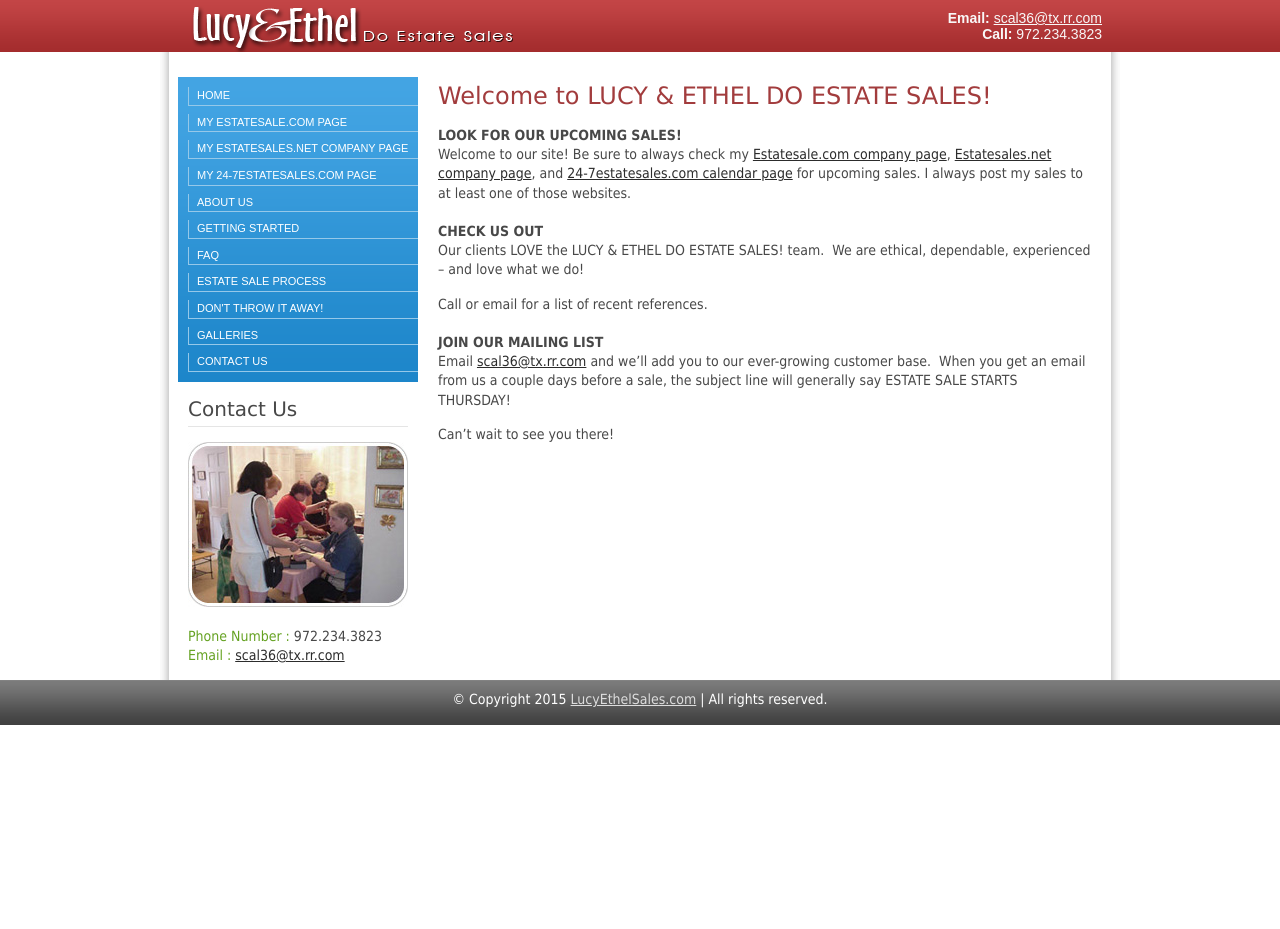
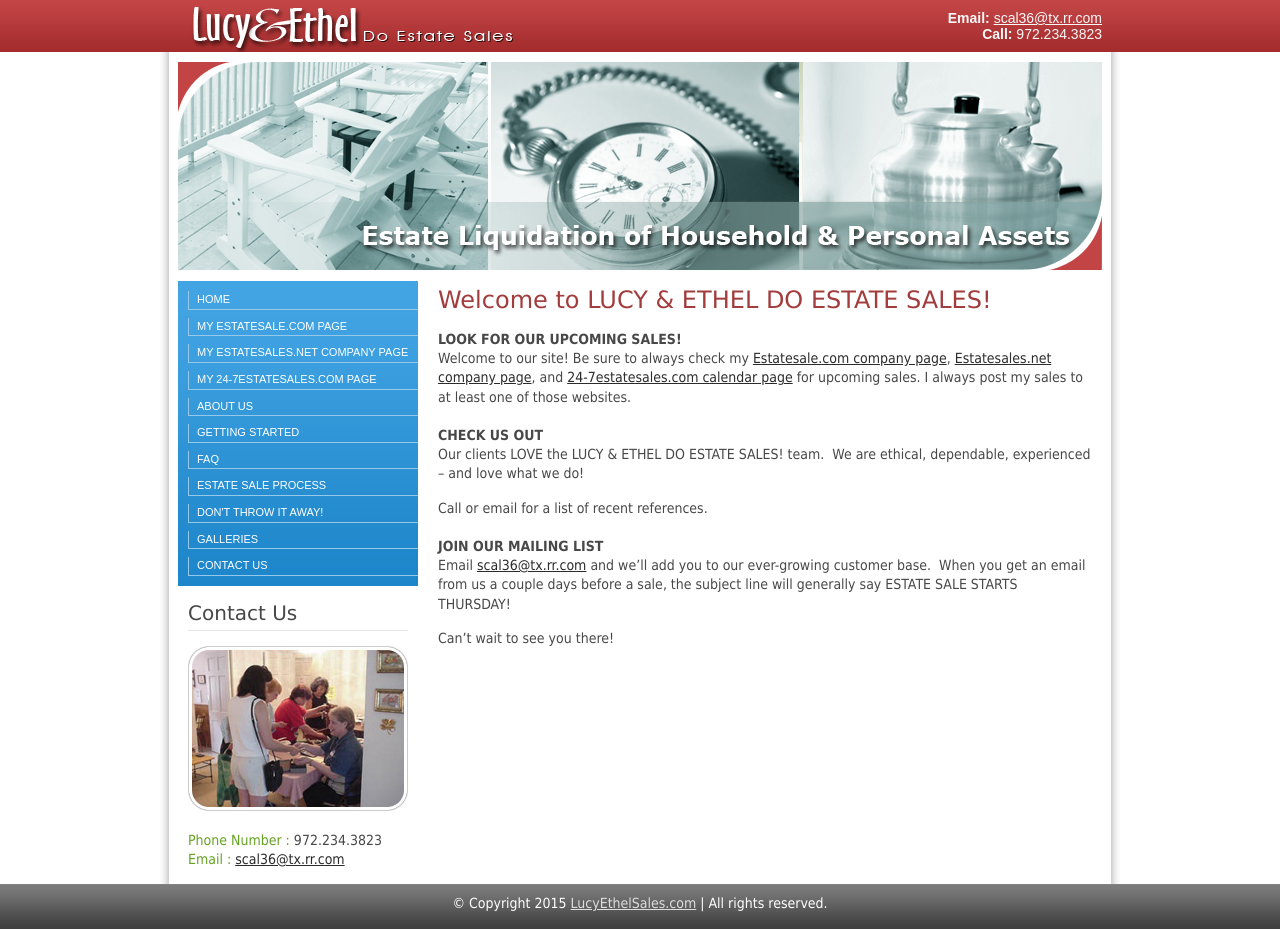
Before and after one commit to drupalninja/lucyethelsales, a Jekyll site: the page built from index.html, in a window 1280 px wide. Built offline with Jekyll 4.4.1, drawn with Linux system fonts in a browser that asks for light colours; before the commit the page ends 900 px from its top, so only the background shows below that.

Commit message:
Fixed images

```diff
--- a/_includes/head.html
+++ b/_includes/head.html
@@ -8,5 +8,5 @@
 
   <link rel="stylesheet" href="{{ "/css/main.css" | prepend: site.baseurl }}">
   <link rel="canonical" href="{{ page.url | replace:'index.html','' | prepend: site.baseurl | prepend: site.url }}">
-  <link rel="shortcut icon" href="http://www.lucyethelsales.com/sites/lucyethelsales.com/themes/lucyethel/favicon.ico" type="image/x-icon">
+  <link rel="shortcut icon" href="{{ '/images' | prepend: site.baseurl }}/favicon.ico" type="image/x-icon">
 </head>
--- a/_layouts/default.html
+++ b/_layouts/default.html
@@ -11,7 +11,7 @@
       <div class="container">
         <div id="main-wrapper-inner">
           <div class="banner">
-            <img src="http://www.lucyethelsales.com/sites/lucyethelsales.com/themes/lucyethel/images/banner.png" alt=""/>
+            <img src="{{ '/images' | prepend: site.baseurl }}/banner.png" alt=""/>
           </div>
           <div id="sidebar-left">
             <div id="block-menu-primary-links" class="block menu">
```
Also changed, not shown: images/banner.png (added), images/favicon.ico (added).
